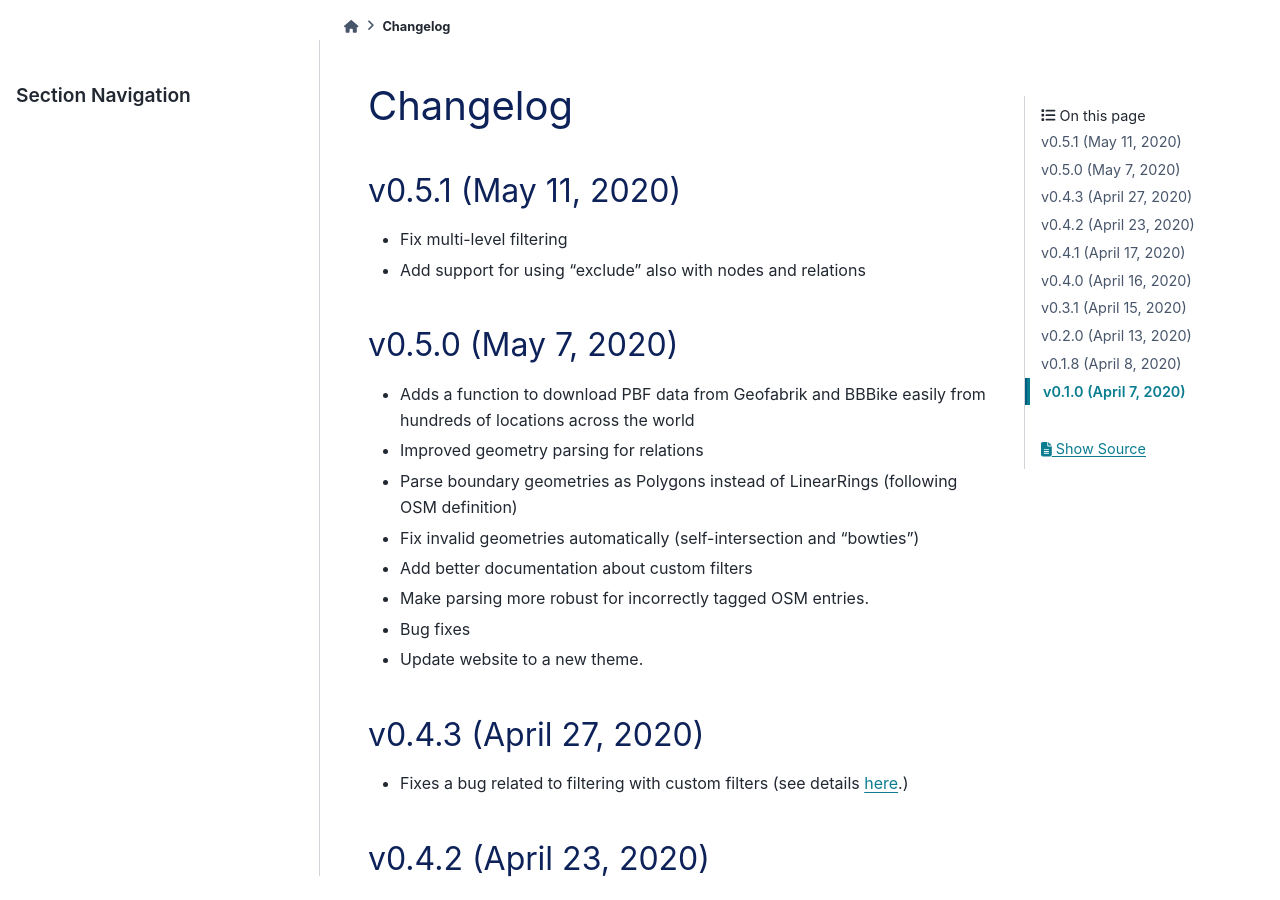
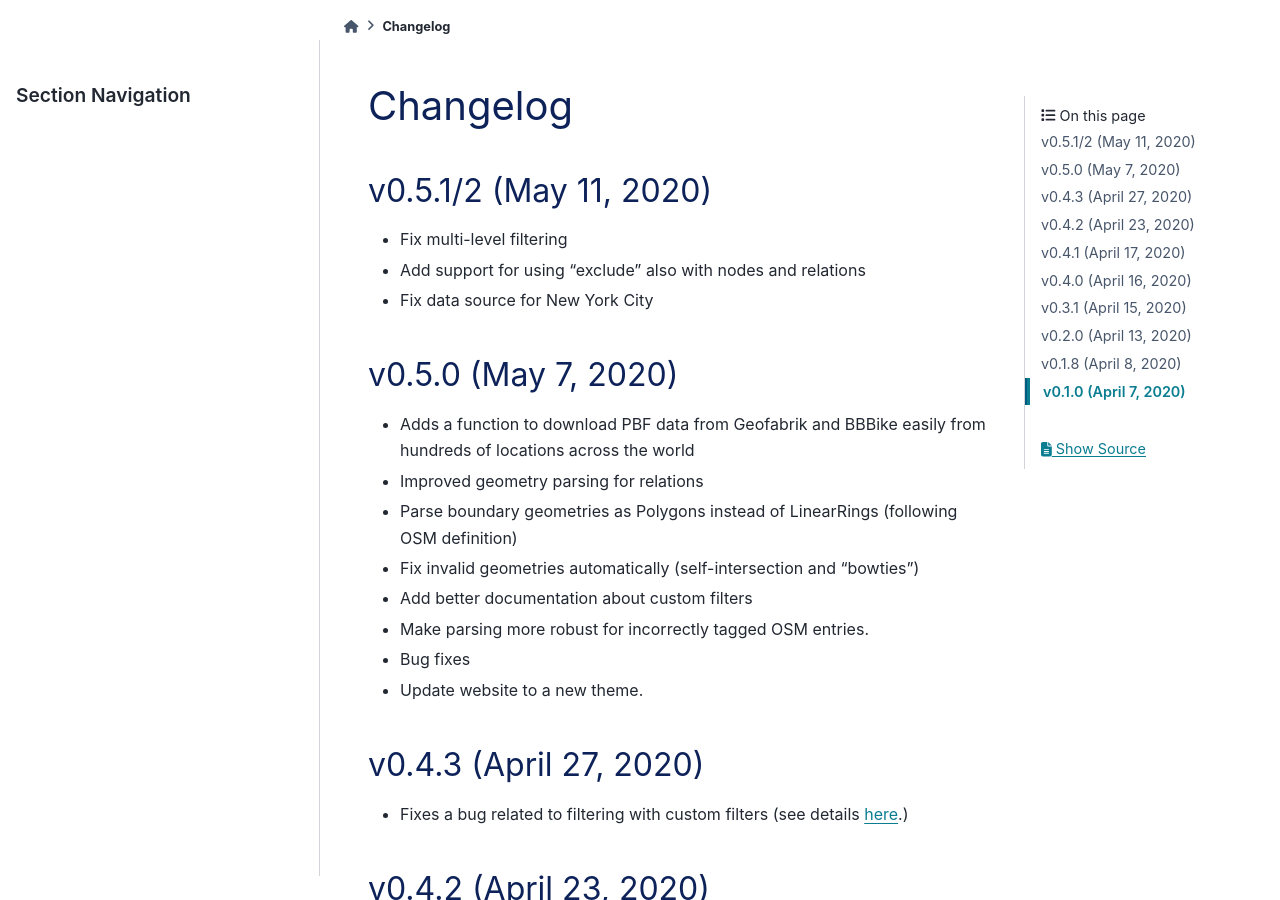
Before and after one commit to pyrosm/pyrosm, a Sphinx documentation site: the page built from docs/changelog.rst, in a window 1280 px wide and 900 px high. Built offline with Sphinx 7.4.7 and the PyData theme 0.15.4, drawn with Linux system fonts in a browser that asks for light colours; pages that are not in the unit, such as notebooks, are missing from menus.

Commit message:
Fix data source for new york city

```diff
--- a/docs/changelog.rst
+++ b/docs/changelog.rst
@@ -1,11 +1,12 @@
 Changelog
 =========
 
-v0.5.1 (May 11, 2020)
+v0.5.1/2 (May 11, 2020)
 ---------------------
 
 - Fix multi-level filtering
 - Add support for using "exclude" also with nodes and relations
+- Fix data source for New York City
 
 v0.5.0 (May 7, 2020)
 --------------------
--- a/setup.py
+++ b/setup.py
@@ -63,7 +63,7 @@ requirements = [
 
 setup(
     name='pyrosm',
-    version='0.5.1',
+    version='0.5.2',
     license='MIT',
     description='A Python tool to parse OSM data from Protobuf format into GeoDataFrame.',
     long_description=read_long_description(),
```
Also changed, not shown: CHANGELOG.md (+5 -0 lines).
